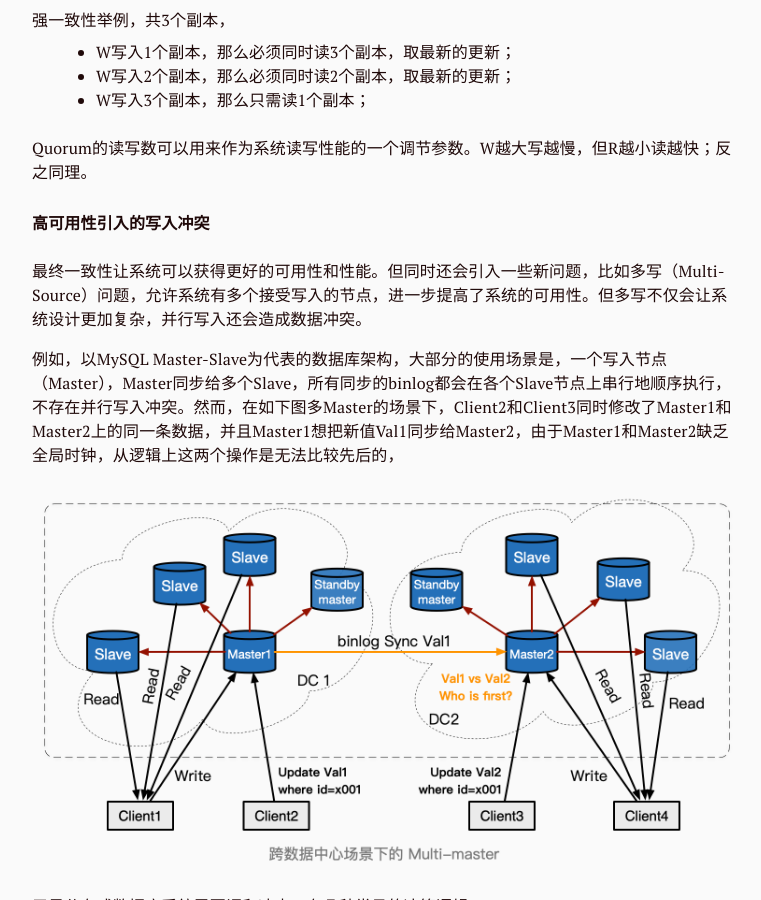
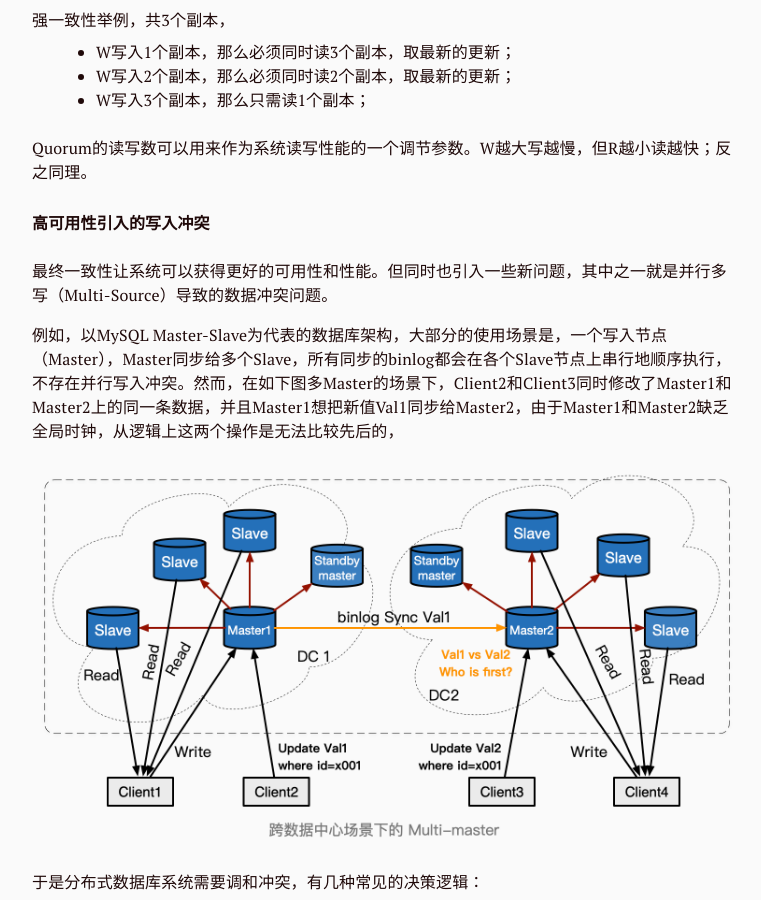
Before and after one commit to aaronyao/aaronyao.github.io, a Jekyll site: the page built from _posts/2019-03-13-consisitency-of-distributed-system.md, in a window 1280 px wide and 900 px high, scrolled down 7076 px. Shown: the whole window, without its empty margins (253-1014 px from the left). Built offline with Jekyll 4.4.1, drawn with Linux system fonts in a browser that asks for light colours; some of the changed text lies outside the part shown.

```diff
--- a/_posts/2019-03-13-consisitency-of-distributed-system.md
+++ b/_posts/2019-03-13-consisitency-of-distributed-system.md
@@ -185,7 +185,7 @@ Quorum的读写数可以用来作为系统读写性能的一个调节参数。W
 
 ##### 高可用性引入的写入冲突
 
-最终一致性让系统可以获得更好的可用性和性能。但同时还会引入一些新问题，比如多写（Multi-Source）问题，允许系统有多个接受写入的节点，进一步提高了系统的可用性。但多写不仅会让系统设计更加复杂，并行写入还会造成数据冲突。
+最终一致性让系统可以获得更好的可用性和性能。但同时也引入一些新问题，其中之一就是并行多写（Multi-Source）导致的数据冲突问题。
 
 例如，以MySQL Master-Slave为代表的数据库架构，大部分的使用场景是，一个写入节点（Master），Master同步给多个Slave，所有同步的binlog都会在各个Slave节点上串行地顺序执行，不存在并行写入冲突。然而，在如下图多Master的场景下，Client2和Client3同时修改了Master1和Master2上的同一条数据，并且Master1想把新值Val1同步给Master2，由于Master1和Master2缺乏全局时钟，从逻辑上这两个操作是无法比较先后的，
 
@@ -207,6 +207,8 @@ Quorum的读写数可以用来作为系统读写性能的一个调节参数。W
 
 如AWS DynomoDB使用*[Vector Clock](http://research.microsoft.com/en-us/um/people/lamport/pubs/time-clocks.pdf)*来检测多节点的并行写入冲突。Client2和Client3分别并行写入Node2和Node3时，通过对数据上的向量`([N1,1], [N2, 1])`,` ([N1,1], [N3, 1])`的比较，无法确定两者先后，这就检测到了冲突。于是启动冲突调和逻辑，DynamoDB也提供了类似LWW等一些自动调和算法，并支持让客户来设计调和逻辑。
 
+多写进一步提高系统的可用性，但需要解决数据冲突，同时也使得系统设计更加复杂。
+
 #### 总结
 
 分布式一致性，受到系统架构，算法，甚至客户端的交互规则的影响，是可用性、分区容忍性、及性能之间权衡的后的一种选择。
--- a/index.html
+++ b/index.html
@@ -1,6 +1,6 @@
 ---
 layout: default
-title: 首页
+title:
 ---
 
 <header class="main-header {% if page.cover %}" style="background-image: url({{ page.cover }}) {%else%}no-cover{% endif %}">
```
